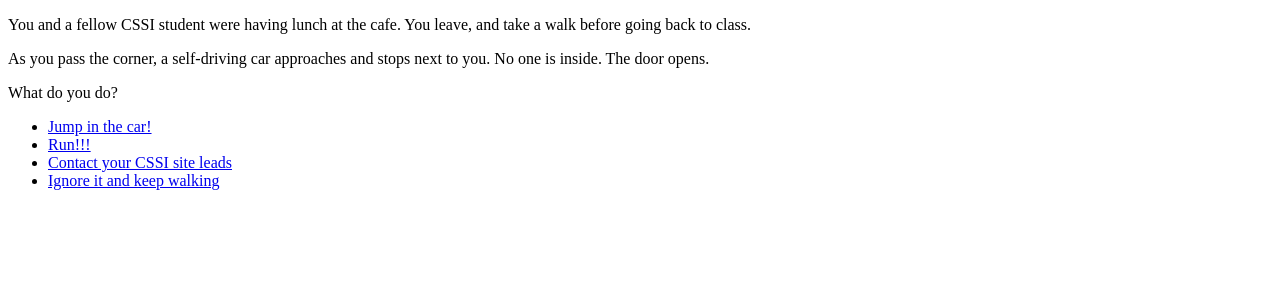
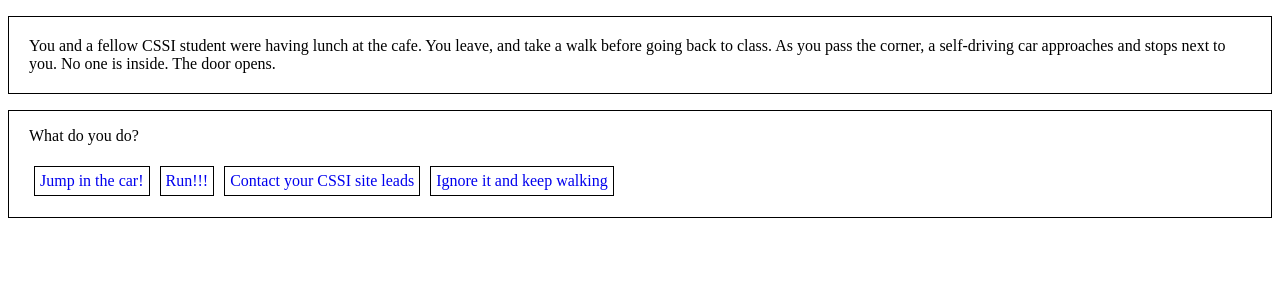
Before and after one commit to anykac/adventure-cssi, a Python web app: template adventure/templates/start.html in a window 1280 px wide. Shown: the top 300 px of the page. Run offline with Jinja, Linux system fonts and the light colour scheme; the template is opened without the code that fills it, so the values that code supplies are empty.

Commit message:
start of css files

```diff
--- a/adventure/app.yaml
+++ b/adventure/app.yaml
@@ -4,6 +4,8 @@ api_version: 1
 threadsafe: true
 
 handlers:
+- url: /stylesheets
+  static_dir: stylesheets
 - url: /.*
   script: main.app
 
--- /dev/null
+++ b/adventure/stylesheets/style.css
@@ -0,0 +1,34 @@
+.storyPanel{
+  padding: 20px;
+  border: 1px black solid;
+}
+
+.choices {
+  border: 1px black solid;
+}
+
+.question {
+  padding-left: 20px;
+}
+
+a {
+  text-decoration: none;
+  display: block;
+  padding: 5px;
+}
+
+ul {
+  padding-left: 20px;
+  display: flex;
+  list-style-type: none;
+}
+
+li {
+  margin: 5px;
+  border: 1px black solid;
+  transition: 0.2s ease;
+}
+
+li:hover {
+  box-shadow: 5px 5px 10px grey;
+}
--- a/adventure/templates/start.html
+++ b/adventure/templates/start.html
@@ -1,16 +1,18 @@
 <!DOCTYPE html>
+<link rel="stylesheet" href="/stylesheets/style.css">
 <title>start</title>
-<p>You and a fellow CSSI student were having lunch at the
+<p class="storyPanel">You and a fellow CSSI student were having lunch at the
 cafe. You leave, and take a walk before going back
-to class. </p>
-
-<p>As you pass the corner, a self-driving car approaches
+to class.
+As you pass the corner, a self-driving car approaches
 and stops next to you. No one is inside. The door opens. </p>
 
-<p> What do you do?</p>
+<div class="choices">
+  <p class="question"> What do you do?</p>
   <ul>
     <li><a href="/jumpincar">Jump in the car!</a></li>
     <li><a href="/run">Run!!!</a></li>
     <li><a href="/contactcssi">Contact your CSSI site leads</a></li>
     <li><a href="/ignorecar">Ignore it and keep walking</a></li>
   </ul>
+</div>
```
Lines whose indentation alone changed are shown as unchanged.
